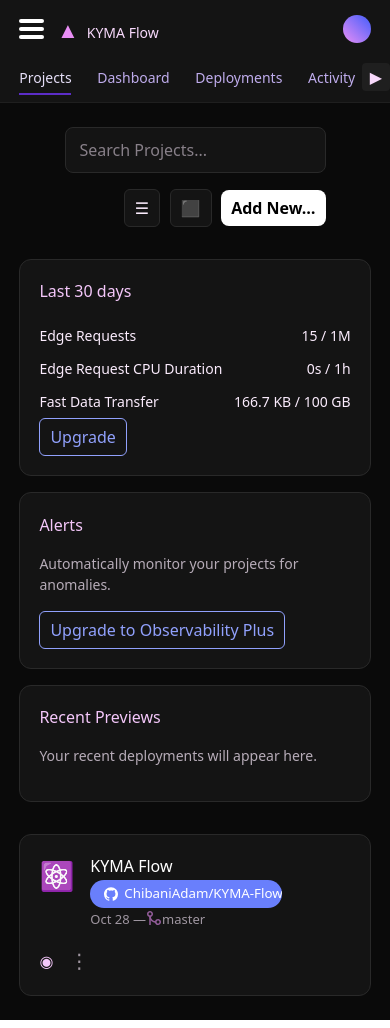
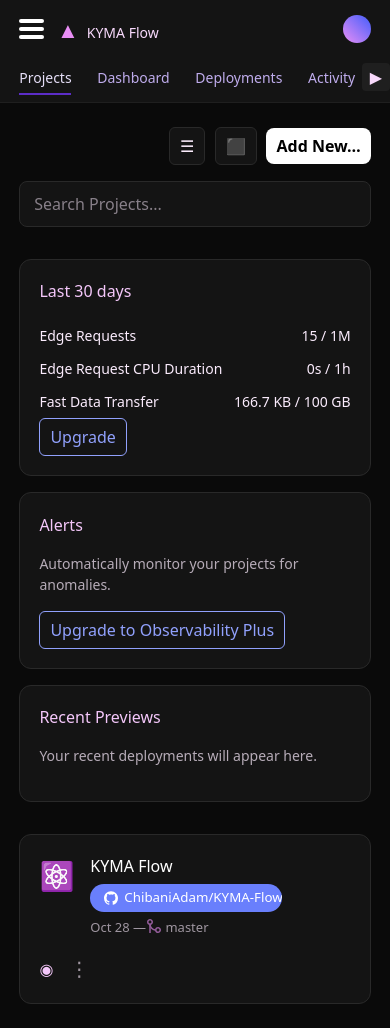
Before and after one commit to ChibaniAdam/KYMA-Flow-Front-Admin, a React (Vite) app: page /projects in a window 390 px wide. Built offline with nearby package versions, Linux system fonts and the light colour scheme.

Commit message:
added some spacing for the projects page

```diff
--- a/src/components/project-card/project-card.css
+++ b/src/components/project-card/project-card.css
@@ -62,7 +62,8 @@
 .project-subtext-wrapper{
     display: inline-flex;
     position: relative;
-
+    margin-top: 0.25rem;
+    margin-bottom: 0.25rem;
 }
 .project-subtext:hover{
     color: white!important;
--- a/src/components/project-card/project-card.tsx
+++ b/src/components/project-card/project-card.tsx
@@ -74,6 +74,7 @@
                   fill="currentColor"
                 />
               </svg>
+              &nbsp;
               {branch}
             </span>
           )}
--- a/src/pages/projects/projects.css
+++ b/src/pages/projects/projects.css
@@ -10,9 +10,11 @@
 /* ---------------- Search + Topbar ---------------- */
 
 .projects-topbar {
+  width: 50%;
   display: flex;
   justify-content: space-between;
   align-items: center;
+  justify-content: space-evenly;
 }
 
 .projects-search {
@@ -102,7 +104,8 @@
   }
 
   .projects-topbar {
-    flex-direction: column;
+    width: 100%;
+    flex-direction: column-reverse;
     align-items: stretch;
     gap: 1rem;
   }
```
